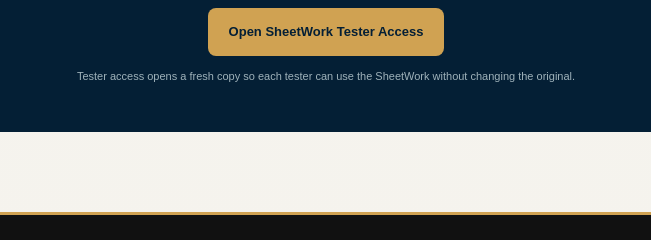
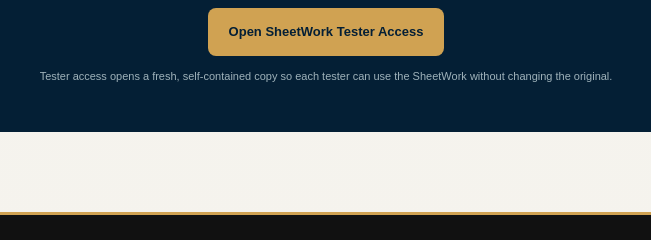
Before and after one commit to Nikeyla/money-tools, a plain HTML site: page sheetwork.html in a window 1280 px wide. Shown: the part 3376-3616 px from the top of the page, 314-965 px from the left. Drawn offline with Linux system fonts and the light colour scheme.

Commit message:
Add files via upload

```diff
--- a/sheetwork.html
+++ b/sheetwork.html
@@ -278,7 +278,7 @@
 
 <section class="content" id="inside"><div class="shell"><div class="section-head"><div class="eyebrow">One connected view</div><h2>Your money should work together.</h2><p>The free tools help with one money moment. SheetWork is designed for the bigger picture. Once your setup and statement activity are in place, paychecks, bills, savings, spending, forecasts, and what comes next all feed the same decision.</p></div><div class="grid4"><div class="feature"><div class="icon">✓</div><strong>Paycheck clarity</strong><span>See what each paycheck needs to cover and where you actually have room.</span></div><div class="feature"><div class="icon">✓</div><strong>Bill visibility</strong><span>Know what is due, what is already handled, and what still needs your attention.</span></div><div class="feature"><div class="icon">✓</div><strong>Protected savings</strong><span>Keep savings and sinking funds from quietly turning into everyday spending money.</span></div><div class="feature"><div class="icon">✓</div><strong>Forward-looking decisions</strong><span>Use upcoming obligations and forecasts to make today’s decision with tomorrow in view.</span></div></div></div></section>
 <section class="bridge"><div class="shell bridge-grid"><div><div class="eyebrow">From reset to system</div><h2>The tools solve a moment. SheetWork connects the pattern.</h2><p>Use Money Leak Check when spending feels slippery. Use Paycheck-to-Monday when payday needs a plan. Use SheetWork when you want those decisions connected to your full financial picture.</p></div><div class="compare"><div class="compare-card"><strong>Focused Money Tools</strong><span>Fast, specific resets for the problem in front of you today.</span></div><div class="compare-card full"><strong>The Financial Freedom SheetWork™</strong><span>Your ongoing system for seeing what is covered, protected, safe, and coming next.</span></div></div></div></section>
-<section class="cta" id="access"><div class="shell"><div class="cta-box"><div class="eyebrow">Tester phase</div><h2>Ready to see the full SheetWork?</h2><p>During testing, access can go directly to the SheetWork copy link. After testing is complete, this is where the purchase step will live before customers receive access to make their own copy.</p><a class="btn btn-gold" href="https://docs.google.com/spreadsheets/d/1Iq1e3Cv0gED3gBMWjzBjfL-f5beV30QZLcue1aptrHI/copy" id="sheetAccessBtn" target="_blank" rel="noopener">Open SheetWork Tester Access</a><div class="test-note">Tester access opens a fresh copy so each tester can use the SheetWork without changing the original.</div></div></div></section>
+<section class="cta" id="access"><div class="shell"><div class="cta-box"><div class="eyebrow">Tester phase</div><h2>Ready to see the full SheetWork?</h2><p>During testing, access can go directly to the SheetWork copy link. After testing is complete, this is where the purchase step will live before customers receive access to make their own copy.</p><a class="btn btn-gold" href="https://docs.google.com/spreadsheets/d/1Iq1e3Cv0gED3gBMWjzBjfL-f5beV30QZLcue1aptrHI/copy" id="sheetAccessBtn" target="_blank" rel="noopener">Open SheetWork Tester Access</a><div class="test-note">Tester access opens a fresh, self-contained copy so each tester can use the SheetWork without changing the original.</div></div></div></section>
 <footer><div class="shell footer-inner"><div class="footer-brand">The Financial Freedom <span>SheetWork™</span></div><div class="footer-copy">Know what’s covered. Know what’s safe. Know what’s next.</div></div></footer>
 
 </body>
```
